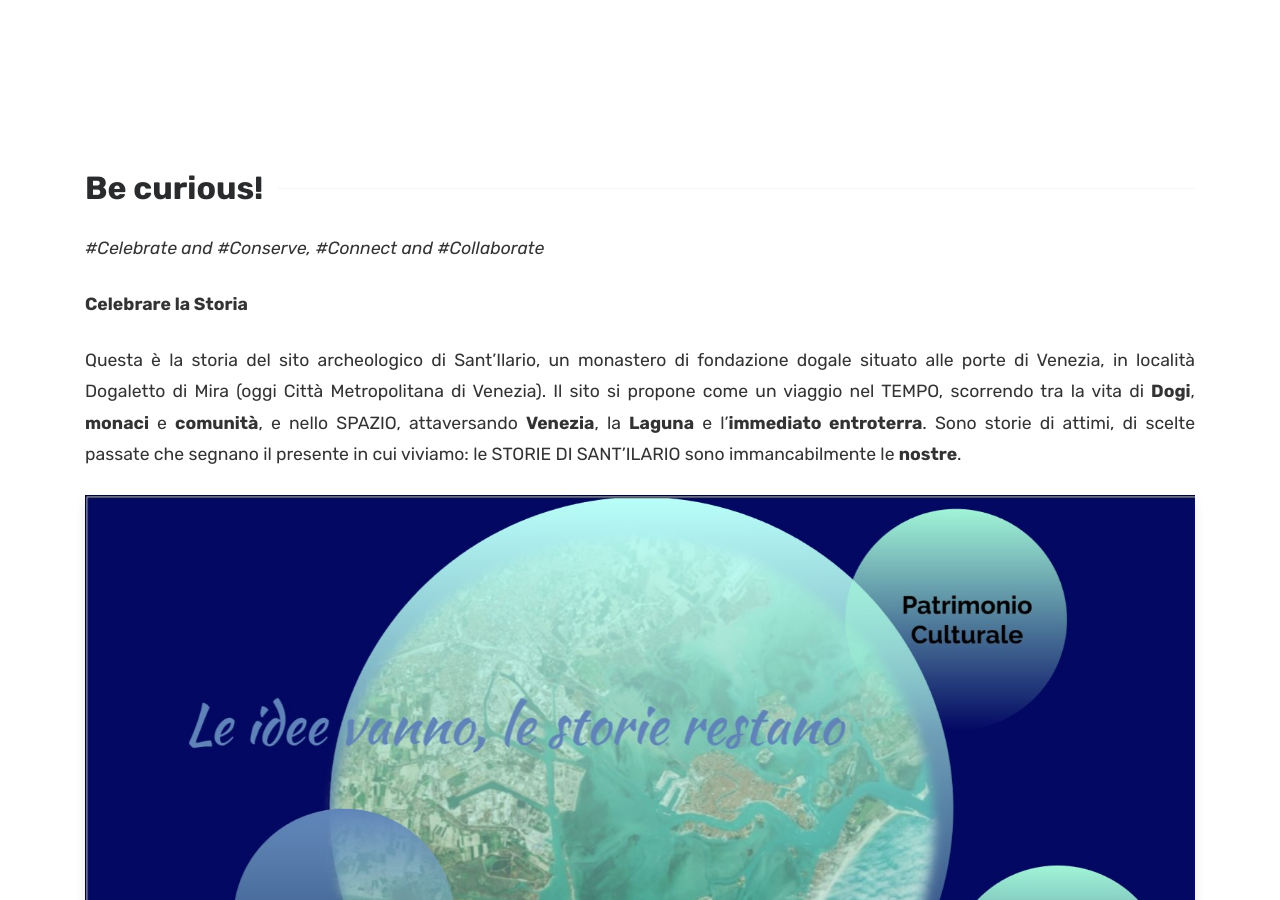
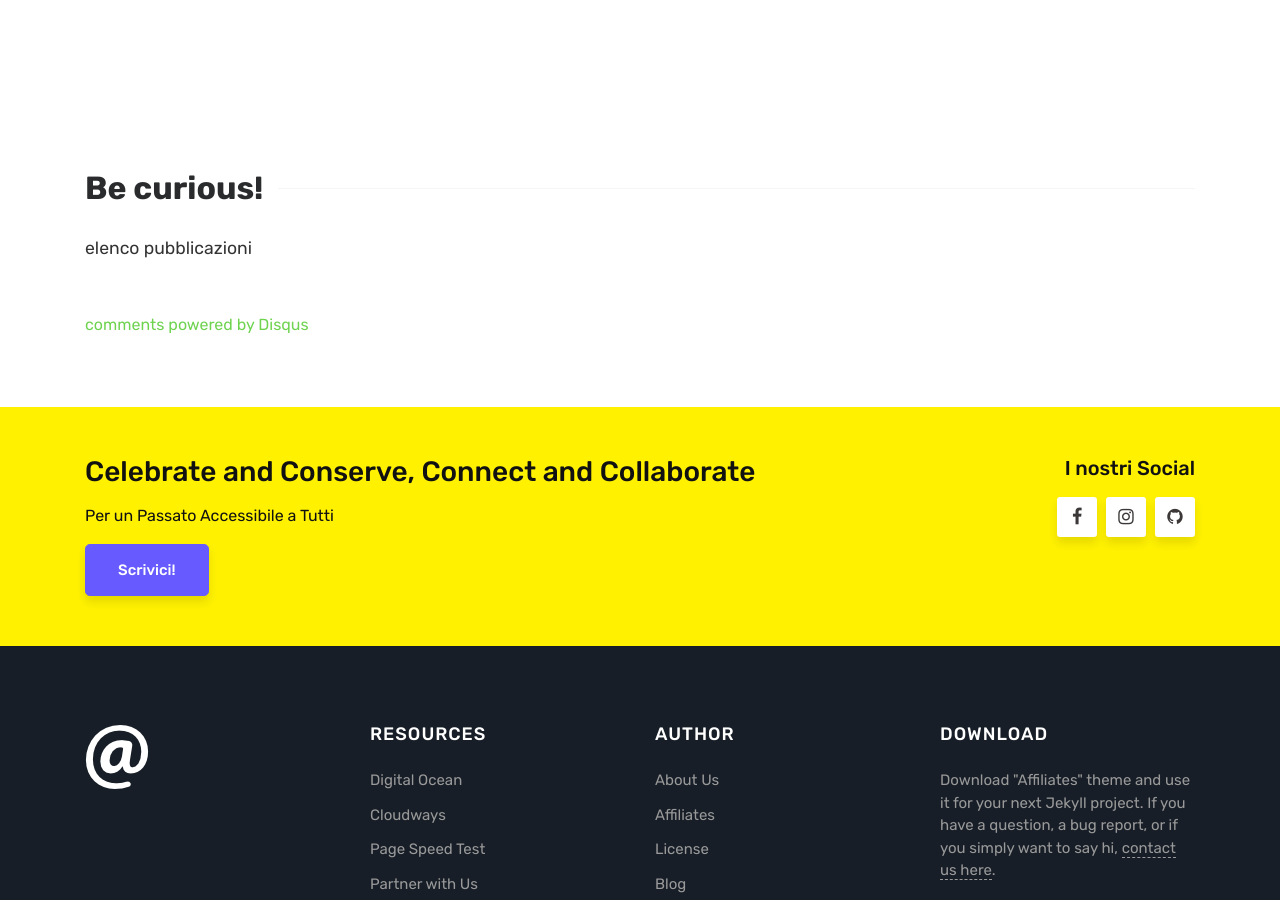
Before and after one commit to valrem93/SantIlarioeilBrenta_test, a Jekyll site: the page built from docs/mind.md, in a window 1280 px wide and 900 px high. Built offline with Jekyll 4.4.1, drawn with Linux system fonts in a browser that asks for light colours; comment, search, counter and statistics services are not loaded.

Commit message:
Update mind.md

```diff
--- a/docs/mind.md
+++ b/docs/mind.md
@@ -4,11 +4,6 @@ title: Be curious!
 comments: true
 ---
 
-_#Celebrate and #Conserve, #Connect and #Collaborate_
+elenco pubblicazioni
 
-**Celebrare la Storia**
-
-Questa è la storia del sito archeologico di Sant'Ilario, un monastero di fondazione dogale situato alle porte di Venezia, in località Dogaletto di Mira (oggi Città Metropolitana di Venezia). Il sito si propone come un viaggio nel TEMPO, scorrendo tra la vita di **Dogi**, **monaci** e **comunità**, e nello SPAZIO, attaversando **Venezia**, la **Laguna** e l'**immediato entroterra**. Sono storie di attimi, di scelte passate che segnano il presente in cui viviamo: le STORIE DI SANT'ILARIO sono immancabilmente le **nostre**.
 {: style="text-align: justify"}
-
-![jekyll template mediumish]({{site.baseurl}}/assets/images/theme1.jpg)
```
